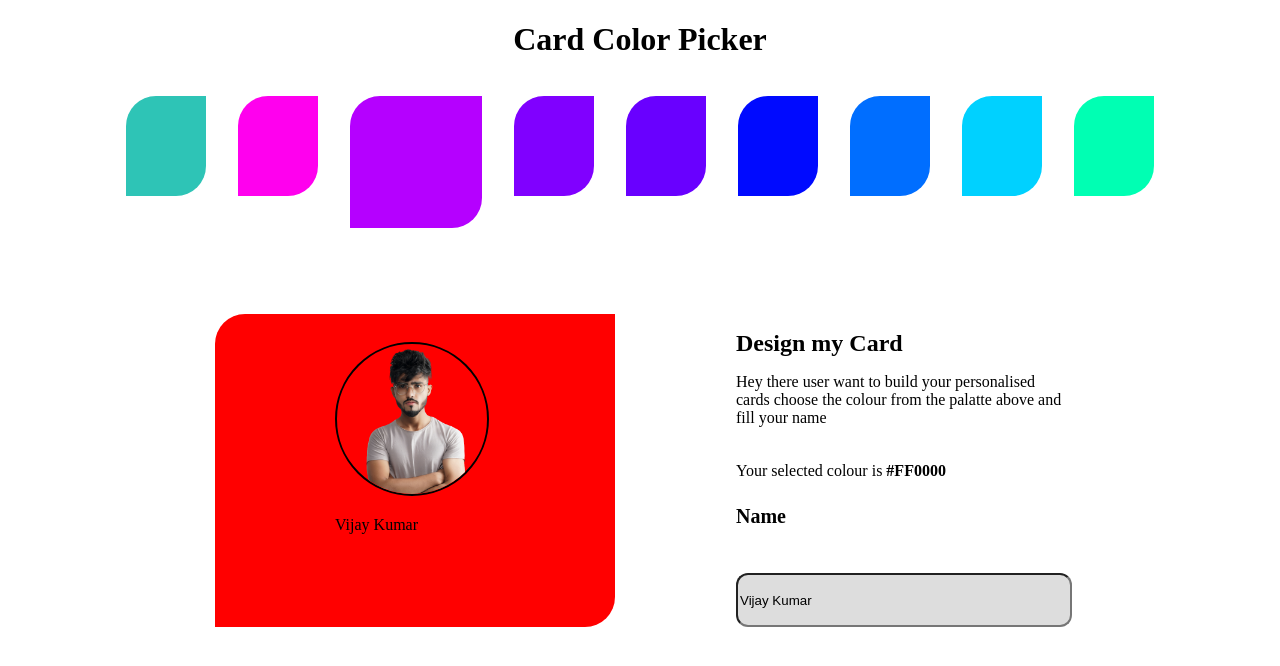
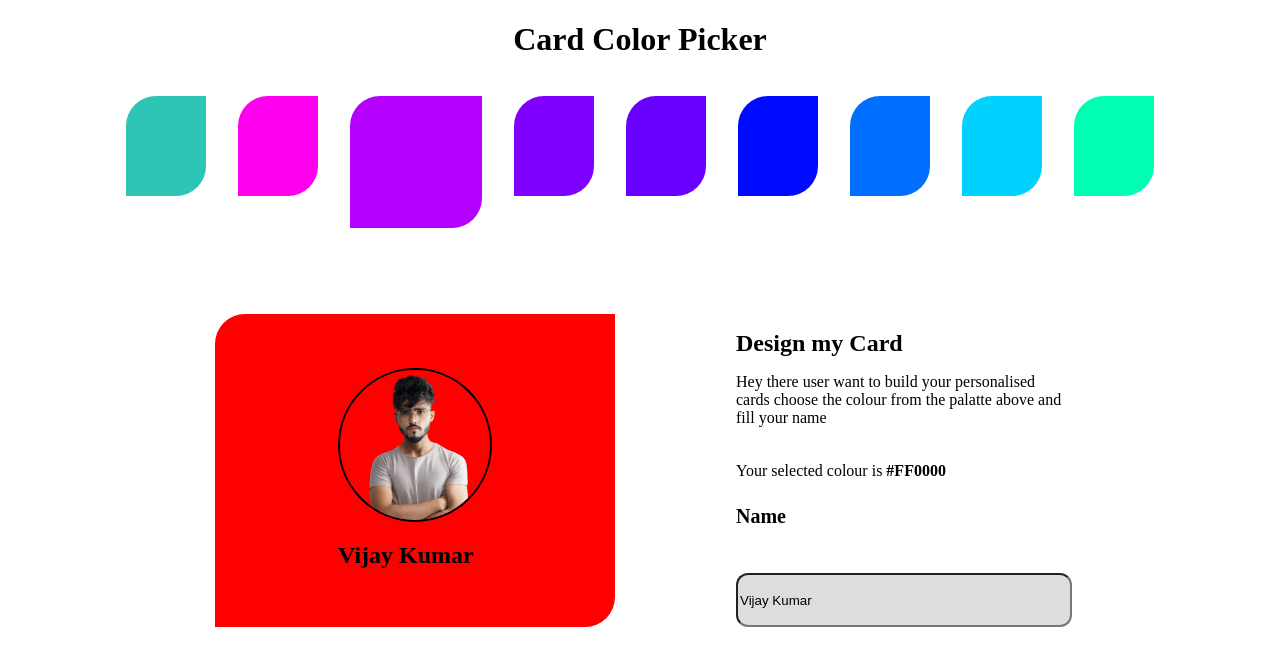
Before and after one commit to Anshupriya0412/colorcardpicker, a React (Create React App) app: page / in a window 1280 px wide. Shown: the top 666 px of the page. Built offline with nearby package versions, Linux system fonts and the light colour scheme.

Commit message:
build succesfully for netlify

```diff
--- a/src/App.js
+++ b/src/App.js
@@ -31,13 +31,14 @@ function App() {
 
   return (
     <>
-      <div style={{ display: "flex", justifyContent: "center", }}>
+      <div style={{ display: "flex", justifyContent: "center" }}>
         <div>
           <h1>Card Color Picker</h1>
         </div>
       </div>
 
       <div style={{ display: "flex", justifyContent: "center", gap: "2rem" }}>
+        <div>
           <p
             className="cards"
             id="lightBlue"
@@ -48,6 +49,16 @@ function App() {
             }}
             onClick={handleClick}
           ></p>
+          {inputColor === "#2ec4b6" ? (
+            <>
+              <p>{inputColor}</p>
+            </>
+          ) : (
+            <></>
+          )}
+        </div>
+
+        <div>
           <p
             className="cards"
             id="darkGrey"
@@ -58,6 +69,16 @@ function App() {
             }}
             onClick={handleClick}
           ></p>
+          {inputColor === "#ff00ee" ? (
+            <>
+              <p>{inputColor}</p>
+            </>
+          ) : (
+            <></>
+          )}
+        </div>
+
+        <div>
           <p
             className="cards"
             id="red"
@@ -68,6 +89,16 @@ function App() {
             }}
             onClick={handleClick}
           ></p>
+          {inputColor === "#b500ff" ? (
+            <>
+              <p>{inputColor}</p>
+            </>
+          ) : (
+            <></>
+          )}
+        </div>
+
+        <div>
           <p
             className="cards"
             id="lightYellow"
@@ -78,6 +109,16 @@ function App() {
             }}
             onClick={handleClick}
           ></p>
+          {inputColor === "#8000ff" ? (
+            <>
+              <p>{inputColor}</p>
+            </>
+          ) : (
+            <></>
+          )}
+        </div>
+
+        <div>
           <p
             className="cards"
             id="lightGrey"
@@ -88,6 +129,16 @@ function App() {
             }}
             onClick={handleClick}
           ></p>
+          {inputColor === "#6900ff" ? (
+            <>
+              <p>{inputColor}</p>
+            </>
+          ) : (
+            <></>
+          )}
+        </div>
+
+        <div>
           <p
             className="cards"
             id="darkBlue"
@@ -98,6 +149,16 @@ function App() {
             }}
             onClick={handleClick}
           ></p>
+          {inputColor === "#000aff" ? (
+            <>
+              <p>{inputColor}</p>
+            </>
+          ) : (
+            <></>
+          )}
+        </div>
+
+        <div>
           <p
             className="cards"
             id="ash"
@@ -108,6 +169,16 @@ function App() {
             }}
             onClick={handleClick}
           ></p>
+          {inputColor === "#006eff" ? (
+            <>
+              <p>{inputColor}</p>
+            </>
+          ) : (
+            <></>
+          )}
+        </div>
+
+        <div>
           <p
             className="cards"
             id="lightOrange"
@@ -118,6 +189,16 @@ function App() {
             }}
             onClick={handleClick}
           ></p>
+          {inputColor === "#00d1ff" ? (
+            <>
+              <p>{inputColor}</p>
+            </>
+          ) : (
+            <></>
+          )}
+        </div>
+
+        <div>
           <p
             className="cards"
             id="lightPink"
@@ -128,6 +209,14 @@ function App() {
             }}
             onClick={handleClick}
           ></p>
+          {inputColor === "#00ffb3" ? (
+            <>
+              <p>{inputColor}</p>
+            </>
+          ) : (
+            <></>
+          )}
+        </div>
       </div>
 
       <div
@@ -135,9 +224,6 @@ function App() {
           display: "flex",
           justifyContent: "center",
           marginTop: "70px",
-          marginBottom:"100px" ,
-
-
         }}
       >
         <div
@@ -146,31 +232,32 @@ function App() {
             width: "400px",
             borderBottomRightRadius: "30px",
             borderTopLeftRadius: "30px",
-            display: "block",
-
+            display: "flex",
+            alignItems: "center",
+            justifyContent: "center",
           }}
         >
-
-          <div style={{marginLeft:"30%"}}>
+          <div style={{}}>
+            <div
+              style={{
+                display: "flex",
+                alignItems: "center",
+                justifyContent: "center",
+              }}
+            >
               <img
                 src={profile}
                 style={{
-              border: "2px solid black",
                   borderRadius: "50%",
 
-              border:"2px solid black"
+                  border: "2px solid black",
                 }}
                 alt="Dan Abramov"
               />
-          <p style={{  }}>{input}</p>
             </div>
-
+            <h2>{input}</h2>
           </div>
-
-        {/* <div style={{ backgroundColor: color,marginTop:"30px",display:"flex",justifyContent:"center", border: '2px solid yellow',  }}>
-              <img src={profile} style={{border:"2px solid black",borderRadius:"50%"}}alt="Dan Abramov" />
-              <p >{input}</p>
-            </div> */}
+        </div>
 
         <div className="sSecond">
           <h1 className="line1">Design my Card</h1>
```
Lines whose indentation alone changed are shown as unchanged.
